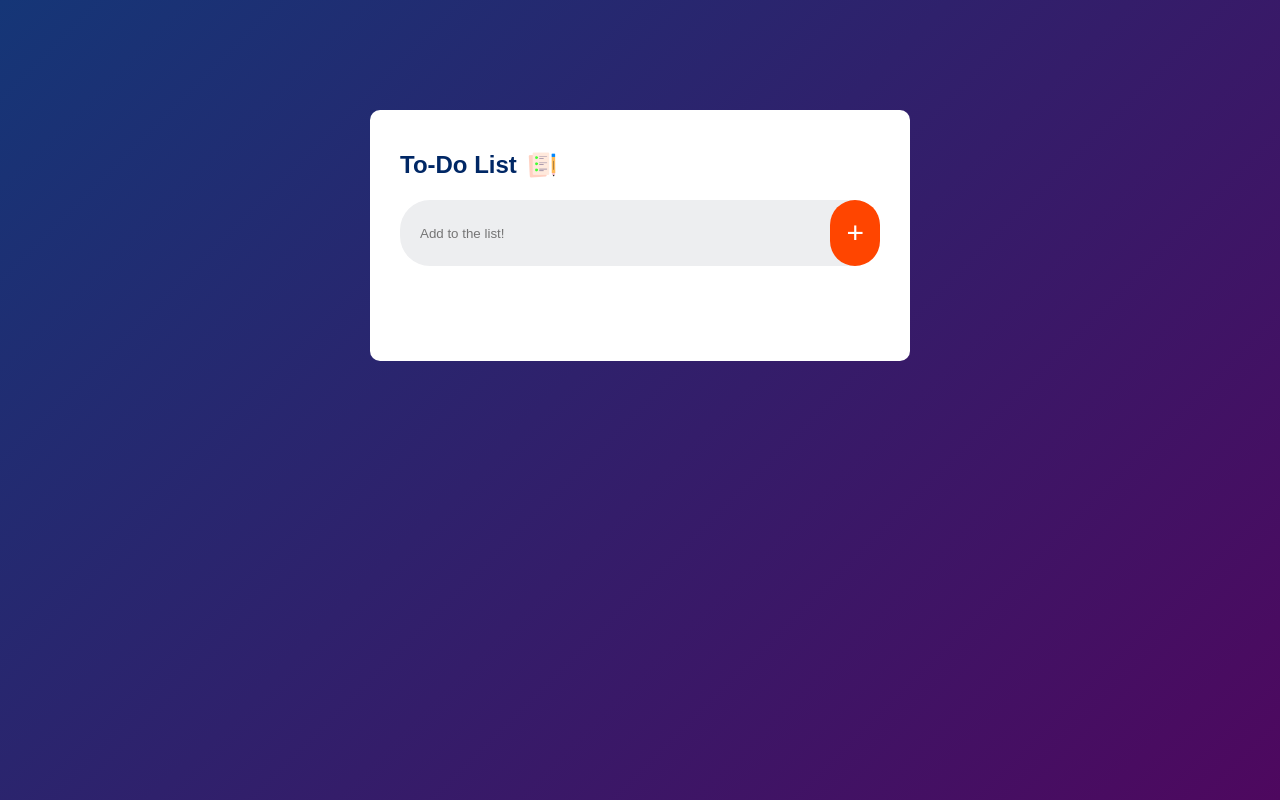
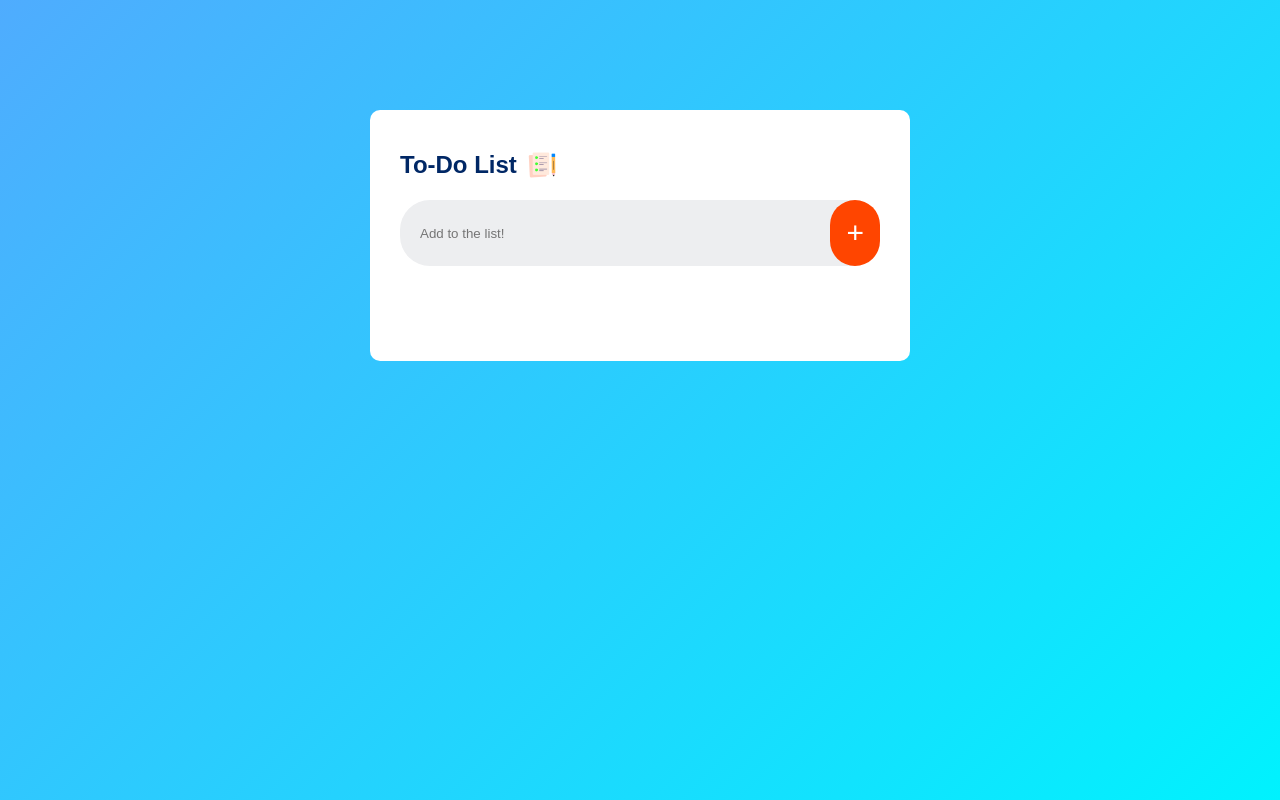
Before and after one commit to Mi01sha01/todo-list-project, a plain HTML site: page index.html in a window 1280 px wide. Drawn offline with Linux system fonts and the light colour scheme.

Commit message:
Update style.css

```diff
--- a/style.css
+++ b/style.css
@@ -7,7 +7,7 @@
 .container{
     width: 100%;
     min-height: 100vh;
-    background: linear-gradient(135deg, #153677,#4e085f);
+    background: linear-gradient(135deg, #4facfe,#00f2fe);
     padding: 10px;
 }
 .todo-app{
```
